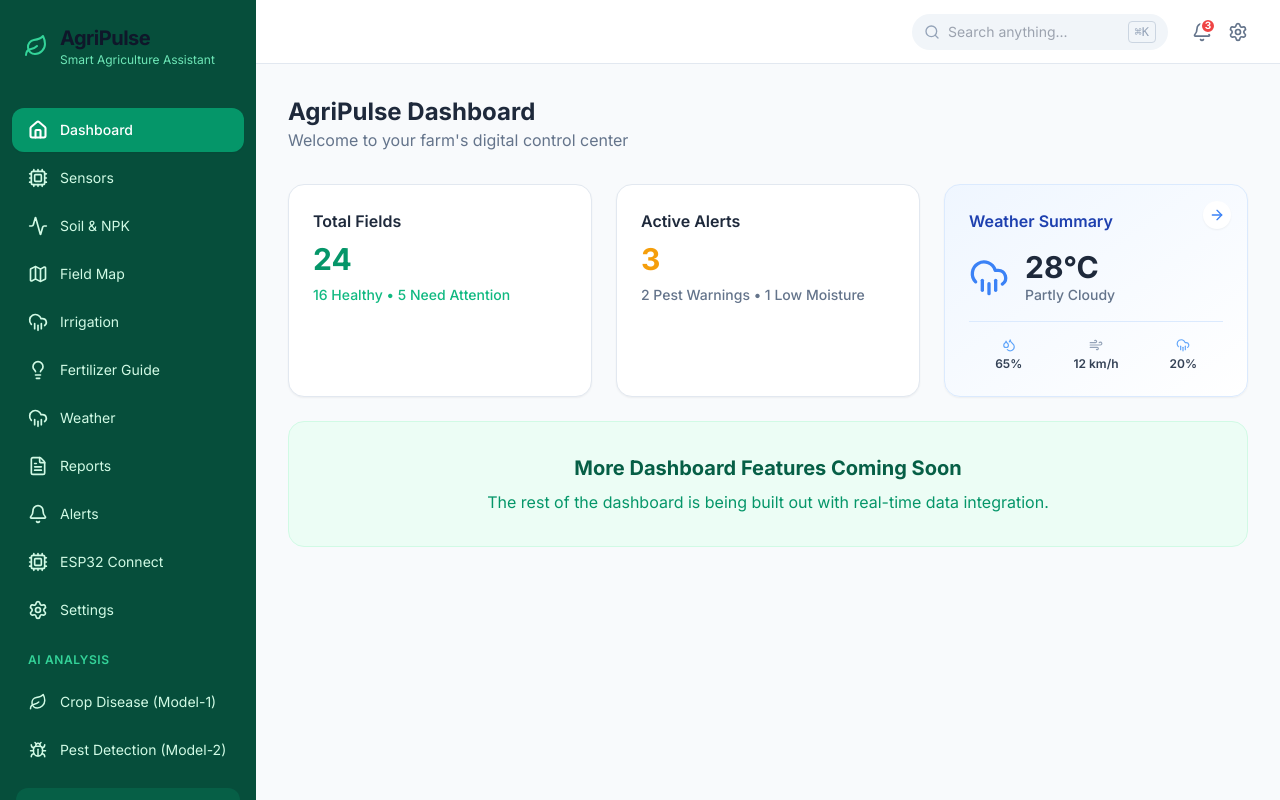
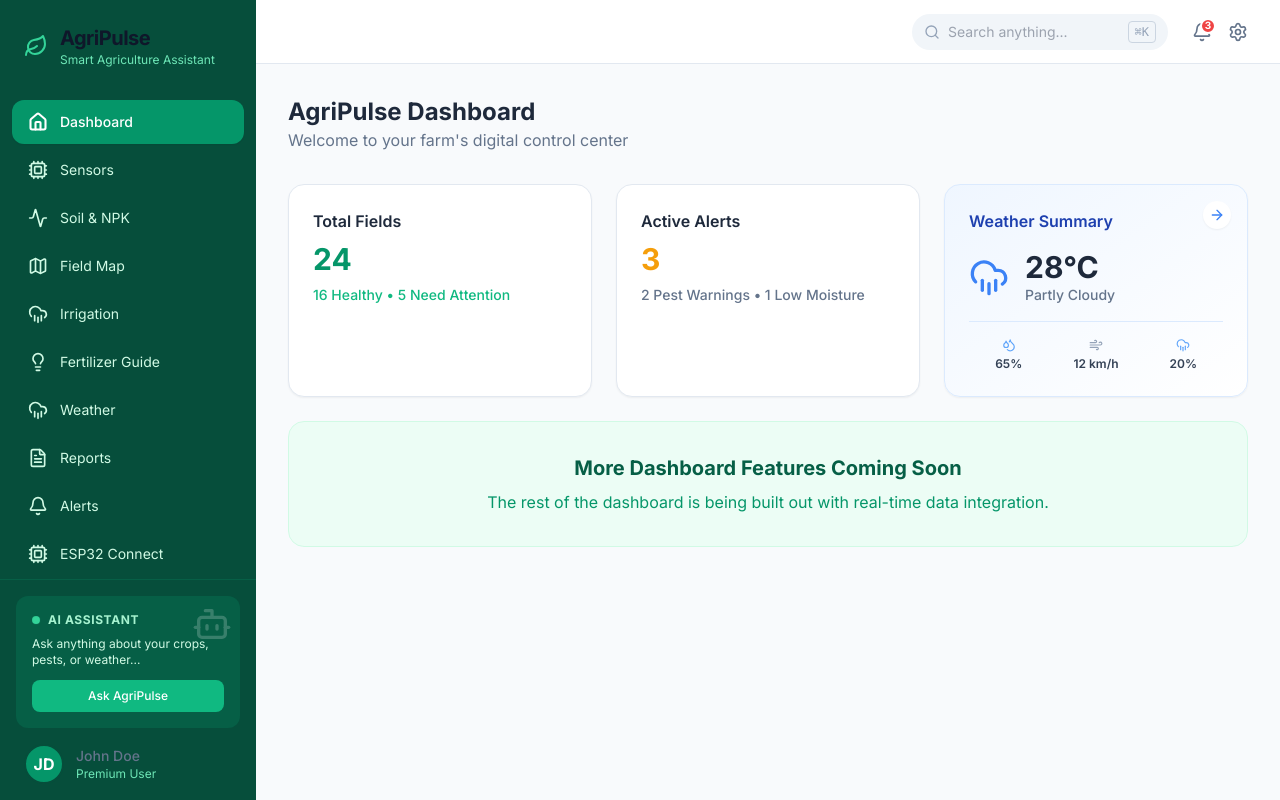
Before and after one commit to ommaurya2580-beep/AGRI-MOIST-SOIL-DASHBOARD, a React app in the folder frontend/: page /dashboard in a window 1280 px wide. Built offline with nearby package versions, Linux system fonts and the light colour scheme; the HTML template or start-up script is replaced by a standard one.

Commit message:
fix: make sidebar navigation scrollable to fix overflow issue on smaller screens

```diff
--- a/frontend/src/layouts/DashboardLayout.jsx
+++ b/frontend/src/layouts/DashboardLayout.jsx
@@ -35,9 +35,9 @@ export default function DashboardLayout() {
   return (
     <div className="flex h-screen bg-slate-50 overflow-hidden">
       {/* Sidebar */}
-      <aside className="w-64 bg-[#064e3b] text-white flex flex-col justify-between shrink-0">
-        <div>
-          <div className="p-6 flex items-center gap-3">
+      <aside className="w-64 bg-[#064e3b] text-white flex flex-col justify-between shrink-0 h-screen">
+        <div className="flex flex-col overflow-hidden h-full">
+          <div className="p-6 flex items-center gap-3 shrink-0">
             <LeafLogo />
             <div>
               <h1 className="font-bold text-xl tracking-tight">AgriPulse</h1>
@@ -45,7 +45,7 @@ export default function DashboardLayout() {
             </div>
           </div>
 
-          <nav className="mt-4 px-3 flex flex-col gap-1">
+          <nav className="mt-2 px-3 flex flex-col gap-1 overflow-y-auto scrollbar-none pb-4">
             {navItems.map((item) => {
               const isActive = location.pathname.startsWith(item.path);
               return (
@@ -91,7 +91,7 @@ export default function DashboardLayout() {
           </nav>
         </div>
 
-        <div className="p-4">
+        <div className="p-4 shrink-0 border-t border-[#065f46]">
           <div className="bg-[#065f46] p-4 rounded-xl relative overflow-hidden">
             <div className="absolute top-0 right-0 p-2 opacity-20">
               <Bot size={40} />
```
